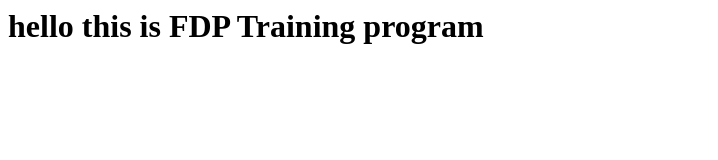
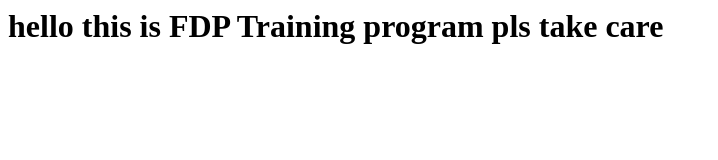
Before and after one commit to GVenkatesh2022/VENKI2, a plain HTML site: page index.html in a window 1280 px wide. Shown: the whole page, without its empty margins (0-718 px from the left). Drawn offline with Linux system fonts and the light colour scheme.

Commit message:
Update index.html

```diff
--- a/index.html
+++ b/index.html
@@ -3,6 +3,6 @@
 <title>hello</title>
 </head>
 <body>
-<h1>hello this is FDP Training program</h1>
+<h1>hello this is FDP Training program pls take care</h1>
 </body>
 </html>
```
